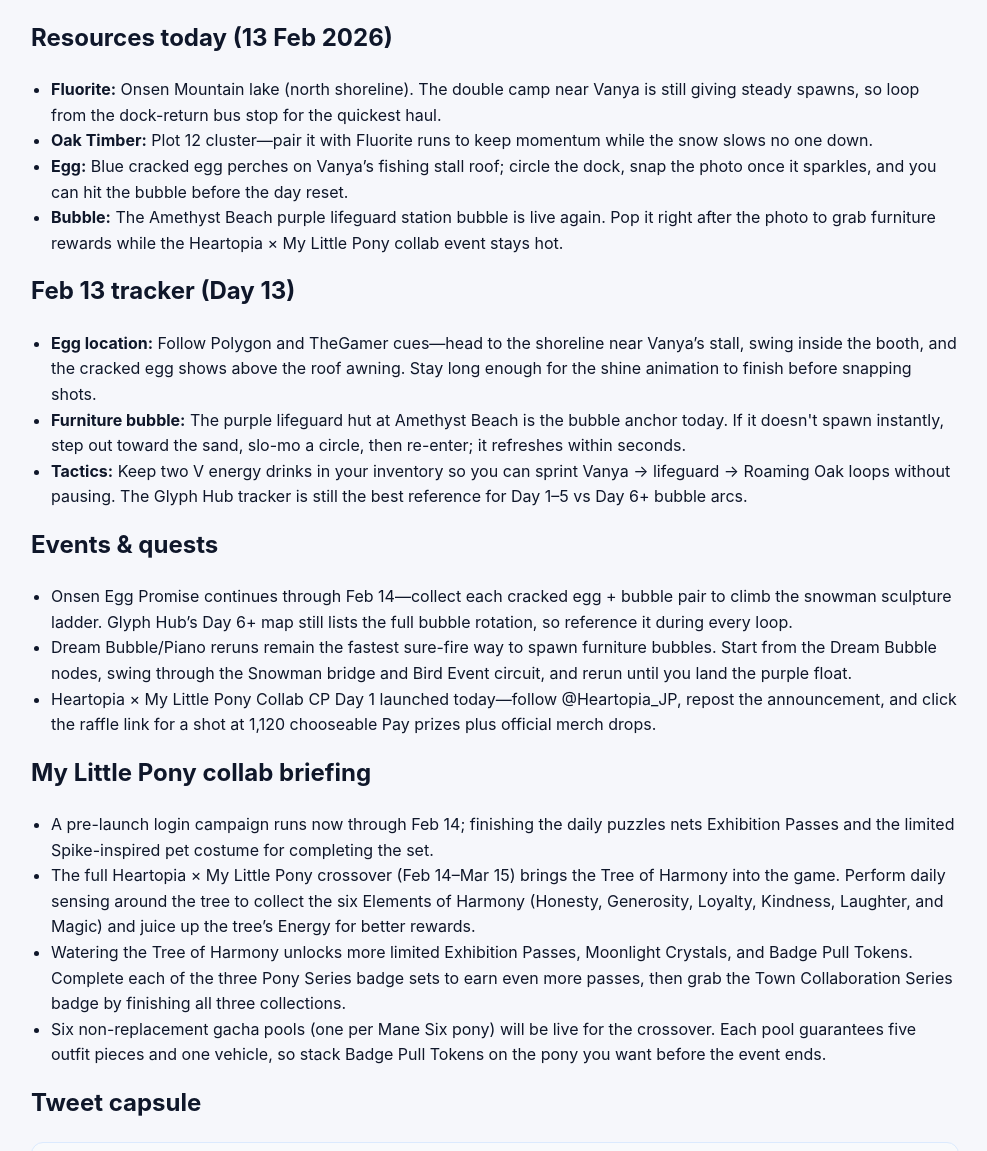
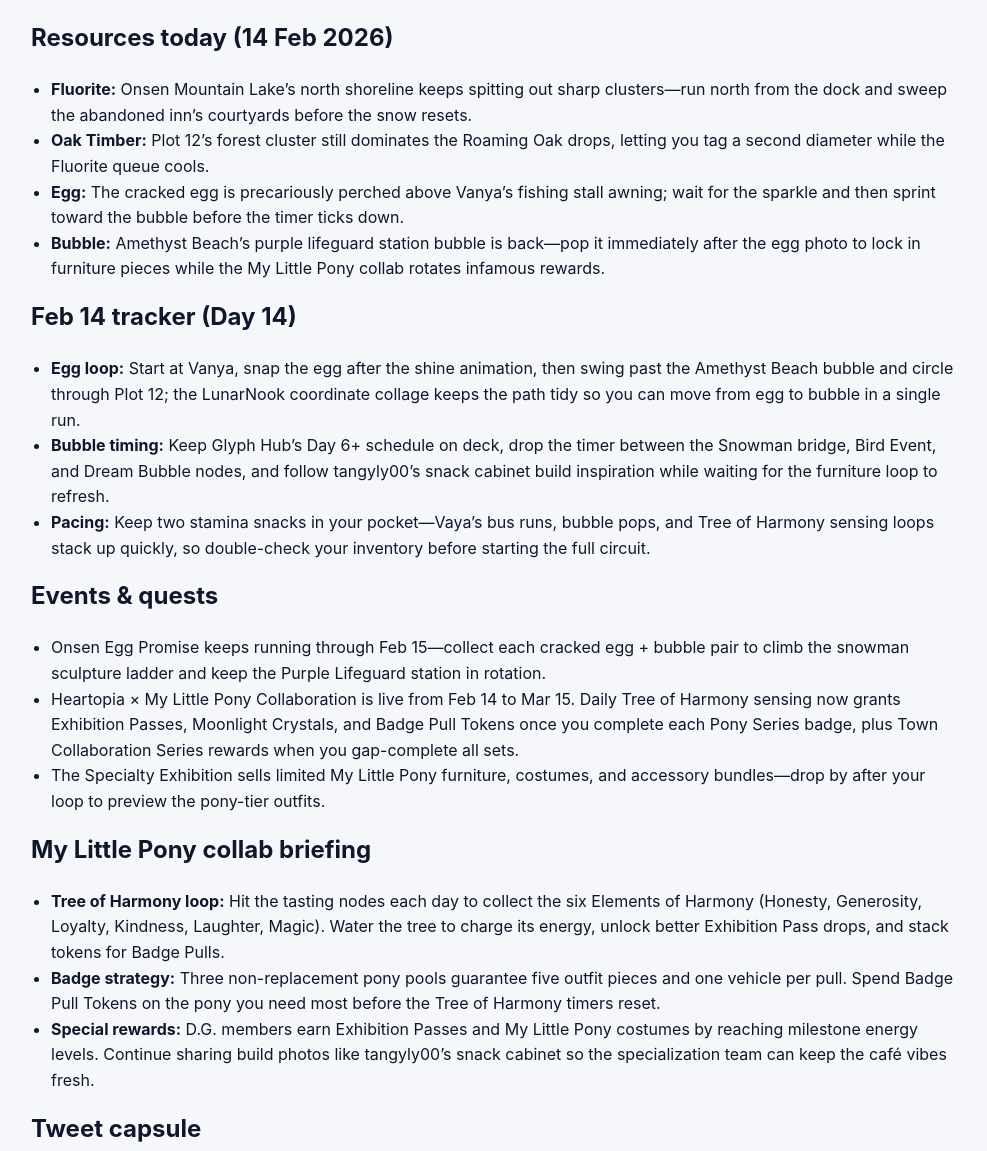
Before and after one commit to margarin-agent/sandbox, an Eleventy site: page src/heartopia/index.md in a window 1280 px wide. Shown: the part 260-1411 px from the top of the page, without its empty margins (145-1132 px from the left). Built offline with nearby package versions, Linux system fonts and the light colour scheme; Eleventy itself is replaced by a stand-in of ours; files that its build step writes are made by us from their sources.

Commit message:
Refresh Heartopia guide for Pony collab

```diff
--- a/src/heartopia/index.md
+++ b/src/heartopia/index.md
@@ -4,27 +4,26 @@ layout: default
 description: Daily drops, shots, and timeline of the Heartopia community.
 ---
 
-## Resources today (13 Feb 2026)
-- **Fluorite:** Onsen Mountain lake (north shoreline). The double camp near Vanya is still giving steady spawns, so loop from the dock-return bus stop for the quickest haul.
-- **Oak Timber:** Plot 12 cluster—pair it with Fluorite runs to keep momentum while the snow slows no one down.
-- **Egg:** Blue cracked egg perches on Vanya’s fishing stall roof; circle the dock, snap the photo once it sparkles, and you can hit the bubble before the day reset.
-- **Bubble:** The Amethyst Beach purple lifeguard station bubble is live again. Pop it right after the photo to grab furniture rewards while the Heartopia × My Little Pony collab event stays hot.
+## Resources today (14 Feb 2026)
+- **Fluorite:** Onsen Mountain Lake’s north shoreline keeps spitting out sharp clusters—run north from the dock and sweep the abandoned inn’s courtyards before the snow resets.
+- **Oak Timber:** Plot 12’s forest cluster still dominates the Roaming Oak drops, letting you tag a second diameter while the Fluorite queue cools.
+- **Egg:** The cracked egg is precariously perched above Vanya’s fishing stall awning; wait for the sparkle and then sprint toward the bubble before the timer ticks down.
+- **Bubble:** Amethyst Beach’s purple lifeguard station bubble is back—pop it immediately after the egg photo to lock in furniture pieces while the My Little Pony collab rotates infamous rewards.
 
-## Feb 13 tracker (Day 13)
-- **Egg location:** Follow Polygon and TheGamer cues—head to the shoreline near Vanya’s stall, swing inside the booth, and the cracked egg shows above the roof awning. Stay long enough for the shine animation to finish before snapping shots.
-- **Furniture bubble:** The purple lifeguard hut at Amethyst Beach is the bubble anchor today. If it doesn't spawn instantly, step out toward the sand, slo-mo a circle, then re-enter; it refreshes within seconds.
-- **Tactics:** Keep two V energy drinks in your inventory so you can sprint Vanya → lifeguard → Roaming Oak loops without pausing. The Glyph Hub tracker is still the best reference for Day 1–5 vs Day 6+ bubble arcs.
+## Feb 14 tracker (Day 14)
+- **Egg loop:** Start at Vanya, snap the egg after the shine animation, then swing past the Amethyst Beach bubble and circle through Plot 12; the LunarNook coordinate collage keeps the path tidy so you can move from egg to bubble in a single run.
+- **Bubble timing:** Keep Glyph Hub’s Day 6+ schedule on deck, drop the timer between the Snowman bridge, Bird Event, and Dream Bubble nodes, and follow tangyly00’s snack cabinet build inspiration while waiting for the furniture loop to refresh.
+- **Pacing:** Keep two stamina snacks in your pocket—Vaya’s bus runs, bubble pops, and Tree of Harmony sensing loops stack up quickly, so double-check your inventory before starting the full circuit.
 
 ## Events & quests
-- Onsen Egg Promise continues through Feb 14—collect each cracked egg + bubble pair to climb the snowman sculpture ladder. Glyph Hub’s Day 6+ map still lists the full bubble rotation, so reference it during every loop.
-- Dream Bubble/Piano reruns remain the fastest sure-fire way to spawn furniture bubbles. Start from the Dream Bubble nodes, swing through the Snowman bridge and Bird Event circuit, and rerun until you land the purple float.
-- Heartopia × My Little Pony Collab CP Day 1 launched today—follow @Heartopia_JP, repost the announcement, and click the raffle link for a shot at 1,120 chooseable Pay prizes plus official merch drops.
+- Onsen Egg Promise keeps running through Feb 15—collect each cracked egg + bubble pair to climb the snowman sculpture ladder and keep the Purple Lifeguard station in rotation.
+- Heartopia × My Little Pony Collaboration is live from Feb 14 to Mar 15. Daily Tree of Harmony sensing now grants Exhibition Passes, Moonlight Crystals, and Badge Pull Tokens once you complete each Pony Series badge, plus Town Collaboration Series rewards when you gap-complete all sets.
+- The Specialty Exhibition sells limited My Little Pony furniture, costumes, and accessory bundles—drop by after your loop to preview the pony-tier outfits.
 
 ## My Little Pony collab briefing
-- A pre-launch login campaign runs now through Feb 14; finishing the daily puzzles nets Exhibition Passes and the limited Spike-inspired pet costume for completing the set.
-- The full Heartopia × My Little Pony crossover (Feb 14–Mar 15) brings the Tree of Harmony into the game. Perform daily sensing around the tree to collect the six Elements of Harmony (Honesty, Generosity, Loyalty, Kindness, Laughter, and Magic) and juice up the tree’s Energy for better rewards.
-- Watering the Tree of Harmony unlocks more limited Exhibition Passes, Moonlight Crystals, and Badge Pull Tokens. Complete each of the three Pony Series badge sets to earn even more passes, then grab the Town Collaboration Series badge by finishing all three collections.
-- Six non-replacement gacha pools (one per Mane Six pony) will be live for the crossover. Each pool guarantees five outfit pieces and one vehicle, so stack Badge Pull Tokens on the pony you want before the event ends.
+- **Tree of Harmony loop:** Hit the tasting nodes each day to collect the six Elements of Harmony (Honesty, Generosity, Loyalty, Kindness, Laughter, Magic). Water the tree to charge its energy, unlock better Exhibition Pass drops, and stack tokens for Badge Pulls.
+- **Badge strategy:** Three non-replacement pony pools guarantee five outfit pieces and one vehicle per pull. Spend Badge Pull Tokens on the pony you need most before the Tree of Harmony timers reset.
+- **Special rewards:** D.G. members earn Exhibition Passes and My Little Pony costumes by reaching milestone energy levels. Continue sharing build photos like tangyly00’s snack cabinet so the specialization team can keep the café vibes fresh.
 
 ## Tweet capsule
 {% for tweet in heartopia_tweets %}
@@ -44,12 +43,13 @@ description: Daily drops, shots, and timeline of the Heartopia community.
 {% endfor %}
 
 ## Community tactics
-- Carry 250k budget plus seasonal salads so you can sprint the coastline, bubble, and living room loops without stopping. The collab tokens help if you need extra stamina.
-- Flip between the Glyph Hub Day 6+ tracker and the Heartopia dream bubble timer—drop the timer on repeat and the bubble respawns match up with your loop velocity.
+- Keep a Glyph Hub Day 6+ checklist, the LunarNook coordinate collage, and the Tree of Harmony timers open on a second screen so you can jump from egg to bubble to collab rewards without missing a beat.
+- Bring at least two V-energy drinks and a snack kit before starting the Coastal Loop—Amethyst Beach bubble pops and the bus-loop to Vanya’s stall can stretch your stamina quickly.
+- Post new Fluorite and Roaming Oak spawns (especially Plot 12 and Onsen Mountain Lake) and tag the collab ref posts so others can sync numbers.
 
 ## Bubble hunting hints
-Piano/Art Street, Snowman bridge, and the Bird Event area remain the best bubble locations. Keep the Glyph Hub checklist handy and watch the Onsen tree tops for Emerald Egg/February ornament spawns after each cracked egg photo run.
+Piano/Art Street, Snowman bridge, and the Bird Event area still supply the most reliable bubbles. Keep the Glyph Hub timer on repeat to know exactly when the purple bubble at Amethyst Beach will respawn.
 
 ## Log
-13 Feb 00:00 UTC — refreshed the Heartopia guide with Day 13 cracked egg at Vanya’s awning, Amethyst Beach bubble, Glyph Hub tracker notes, and the Heartopia × My Little Pony collab CP raffle announcement.
-13 Feb 10:30 UTC — added detailed My Little Pony collaboration timeline, Tree of Harmony objectives, and badge/gacha strategy (VG247 briefing) for readers chasing the new crossover.
+- 14 Feb 00:00 UTC — Midday refresh: captured today’s cracked egg loop, Amethyst Beach bubble, and Tree of Harmony sensing notes, plus updated the asset gallery with new collage shots and snack-cabinet inspiration.
+- 14 Feb 08:50 UTC — Added My Little Pony collaboration timeline, badge strategy, and LunarNook/tangyly00 community callouts to keep the crossover loop prioritized ahead of the new exhibition rewards.
```
